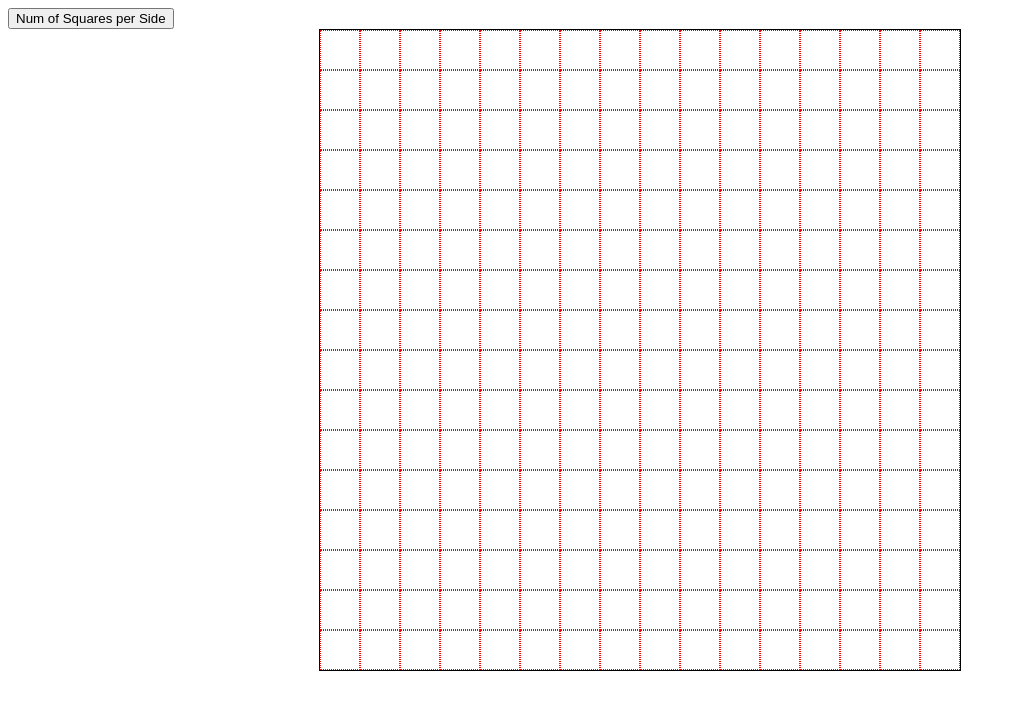
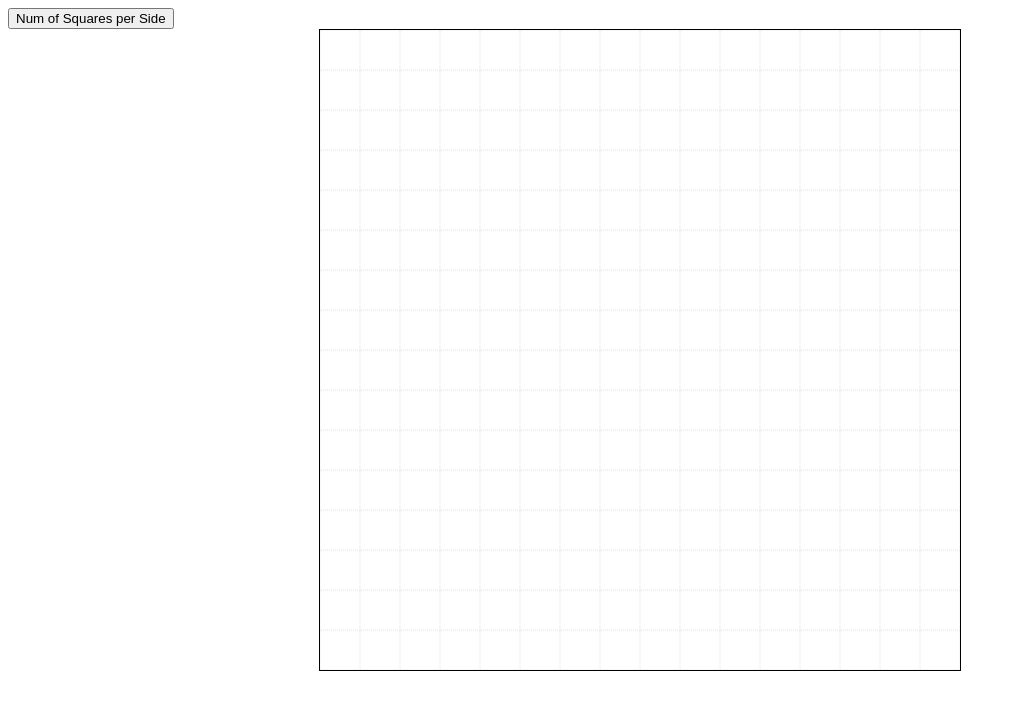
Before and after one commit to jerryluo01/sketchpad, a plain HTML site: page index.html in a window 1280 px wide. Shown: the whole page, without its empty margins (0-1016 px from the left). Drawn offline with Linux system fonts and the light colour scheme.

Commit message:
Made code simpler, Added random color, Changed border opacity

```diff
--- a/javascript.js
+++ b/javascript.js
@@ -1,34 +1,32 @@
 const mainDiv = document.querySelector(".main-div");
-function grid() {
-    for (let i = 0; i < 16 ** 2; i++) {
+const btn = document.querySelector("button");
+
+function getRGB() {
+    let r = Math.floor(Math.random() * 256);
+    let g = Math.floor(Math.random() * 256);
+    let b = Math.floor(Math.random() * 256);
+    return `rgb(${r}, ${g}, ${b})`;
+}
+
+function square(input = 16) {
+    for (let i = 0; i < input ** 2; i++) {
+        let color = getRGB();
         let miniDiv = document.createElement("div");
         miniDiv.classList.add("grid-square");
+        miniDiv.style.width = `${640 / input}px`;
+        miniDiv.style.height = miniDiv.style.width;
         mainDiv.appendChild(miniDiv);
-        miniDiv.style.width = "40px";
-        miniDiv.style.height = miniDiv.style.width;
-        miniDiv.addEventListener("mouseover", () => miniDiv.style.backgroundColor = "blue");
+        miniDiv.addEventListener("mouseover", () => miniDiv.style.backgroundColor = `${color}`);
     }
 }
 
-function square() {
-    const btn = document.querySelector("button");
-    btn.addEventListener("click", () => {
-        let input = prompt("Squares per Side");
-        if (input > 100) {
-            input = prompt("Maximum 100");
-        }
-        const divs = document.querySelectorAll(".grid-square")
-        divs.forEach(sq => sq.remove());
-        for (let i = 0; i < input ** 2; i++) {
-            let miniDiv = document.createElement("div");
-            miniDiv.classList.add("grid-square");
-            miniDiv.style.width = `${640 / input}px`;
-            miniDiv.style.height = miniDiv.style.width;
-            mainDiv.appendChild(miniDiv);
-            miniDiv.addEventListener("mouseover", () => miniDiv.style.backgroundColor = "blue");
-        }
-    });
-}
+btn.addEventListener("click", () => {
+    let input = prompt("Squares per Side (max 100)");
+    if (input > 100) {input = 100}
+    if (input < 1 || isNaN(input)) {input = 16}
+    const divs = document.querySelectorAll(".grid-square")
+    divs.forEach(sq => sq.remove());
+    square(Number(input));
+});
 
-grid();
 square();
--- a/stylesheet.css
+++ b/stylesheet.css
@@ -9,5 +9,5 @@
 
 .grid-square {
     box-sizing: border-box;
-    border: 1px red dotted;
+    border: 1px dotted rgba(0, 0, 0, 0.055);
 }
```
